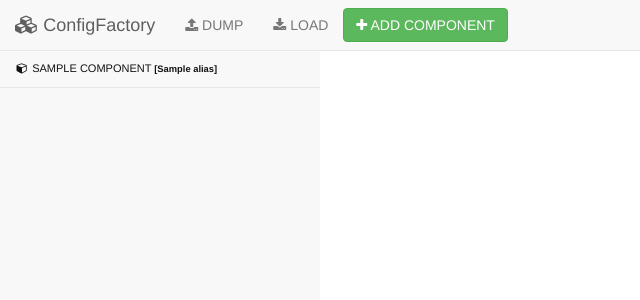
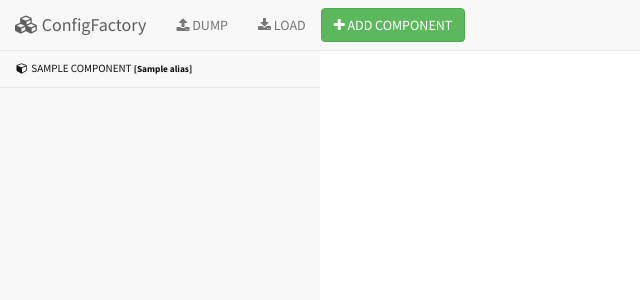
Before and after one commit to Jadeskycore/configfactory-1, a Django app: template configfactory/templates/index.html in a window 1280 px wide. Shown: the top 300 px of the page, without its empty margins (0-640 px from the left). Run offline with Django 3.2, Linux system fonts and the light colour scheme; the template is opened without the code that fills it: most values are stand-ins (such as "Sample title", 1, 10 or a date in 2020); some libraries are stand-ins or nearby versions.

Commit message:
updated font

```diff
--- a/configfactory/static/css/main.css
+++ b/configfactory/static/css/main.css
@@ -1,11 +1,8 @@
-/*!
- * Start Bootstrap - Simple Sidebar (http://startbootstrap.com/)
- * Copyright 2013-2016 Start Bootstrap
- * Licensed under MIT (https://github.com/BlackrockDigital/startbootstrap/blob/gh-pages/LICENSE)
- */
+@import url('https://fonts.googleapis.com/css?family=Source+Sans+Pro:300,400,600,700,300italic,400italic,600italic');
 
  body {
     overflow-x: hidden;
+    font-family: 'Source Sans Pro', 'Helvetica Neue', Helvetica, Arial, sans-serif;
  }
 
 /* Toggle Styles */
```
